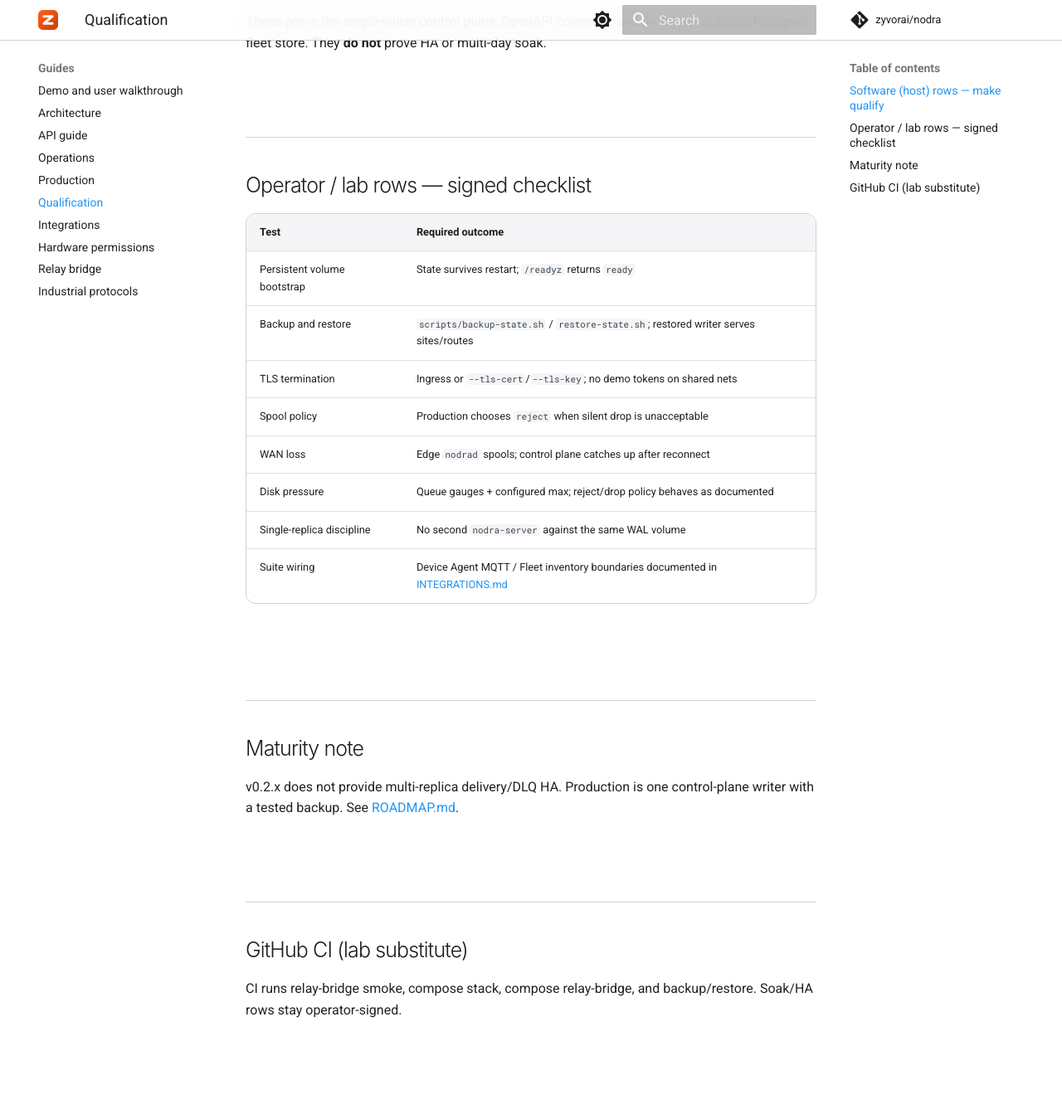
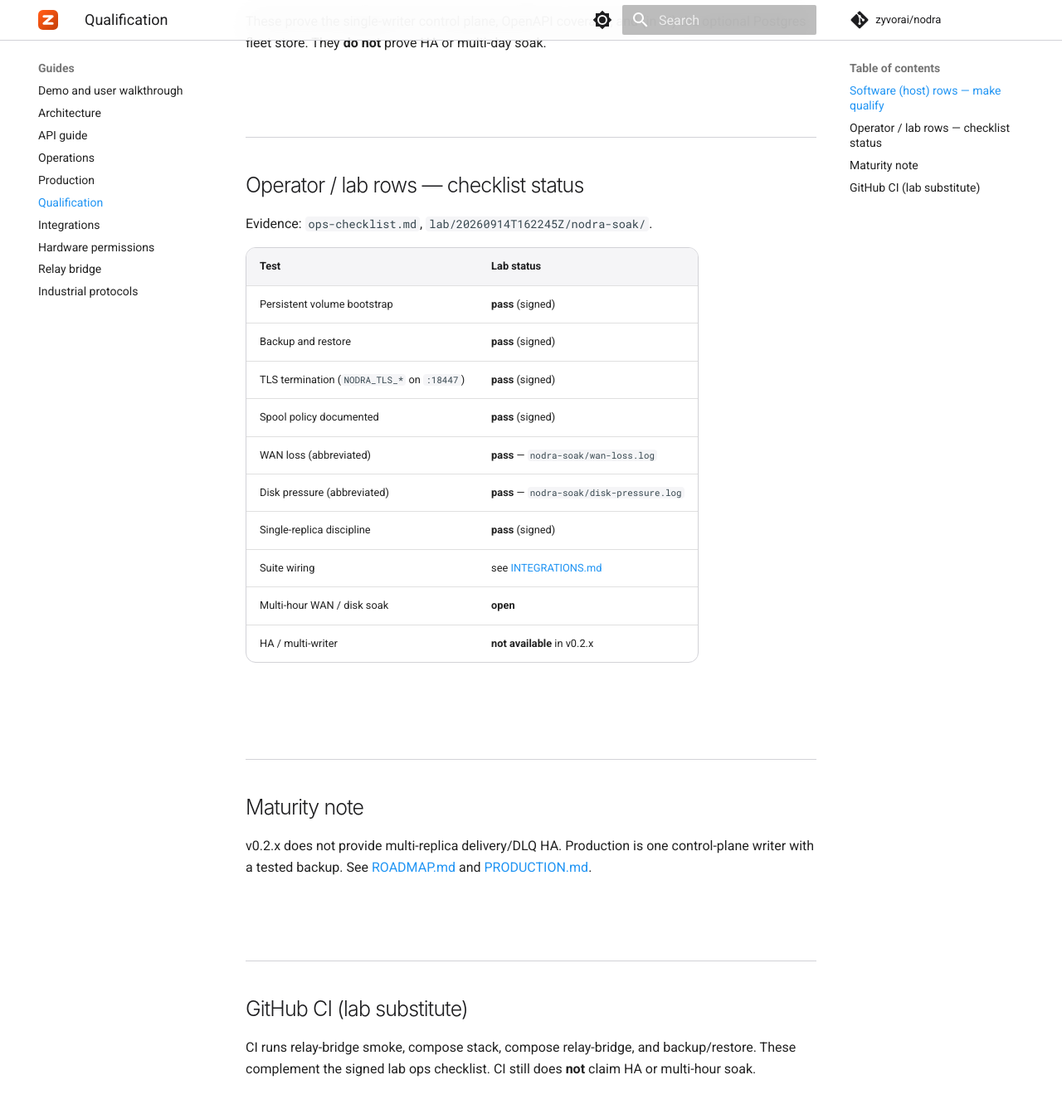
Before and after one commit to zyvorai/nodra, an MkDocs documentation site: the page built from docs/QUALIFICATION.md, in a window 1280 px wide and 1400 px high, scrolled down 1248 px. Shown: the top 1337 px of the window at 83% size. Built offline with MkDocs 1.6.1 and Material for MkDocs 9.7.7, drawn with Linux system fonts in a browser that asks for light colours; comment, search, counter and statistics services are not loaded; some of the changed text lies outside the part shown.

Commit message:
Docs: HTTPS and abbreviated WAN/disk signed; fix stale TLS note.

```diff
--- a/docs/QUALIFICATION.md
+++ b/docs/QUALIFICATION.md
@@ -4,9 +4,10 @@ hero:
   title: Production qualification matrix — Nodra
 ---
 
-Software rows are automated by `make qualify`. Multi-hour WAN-loss / disk-pressure
-soaks, HA claims, and signed backup/restore drills remain operator-recorded in
-[`evidence/qualification/ops-checklist.md`](https://github.com/zyvorai/nodra/blob/main/evidence/qualification/ops-checklist.md).
+Software rows are automated by `make qualify`. Lab ops for host `80.79.5.173`
+are **signed** in
+[`evidence/qualification/ops-checklist.md`](https://github.com/zyvorai/nodra/blob/main/evidence/qualification/ops-checklist.md)
+(backup/TLS/HTTPS `:18447`/abbreviated WAN+disk). Multi-hour soak and HA remain open.
 
 ## Software (host) rows — `make qualify`
 
@@ -24,24 +25,31 @@ soaks, HA claims, and signed backup/restore drills remain operator-recorded in
 These prove the single-writer control plane, OpenAPI coverage, and (in CI) the
 optional Postgres fleet store. They **do not** prove HA or multi-day soak.
 
-## Operator / lab rows — signed checklist
+## Operator / lab rows — checklist status
 
-| Test | Required outcome |
+Evidence: `ops-checklist.md`, `lab/20260914T162245Z/nodra-soak/`.
+
+| Test | Lab status |
 |---|---|
-| Persistent volume bootstrap | State survives restart; `/readyz` returns `ready` |
-| Backup and restore | `scripts/backup-state.sh` / `restore-state.sh`; restored writer serves sites/routes |
-| TLS termination | Ingress or `--tls-cert`/`--tls-key`; no demo tokens on shared nets |
-| Spool policy | Production chooses `reject` when silent drop is unacceptable |
-| WAN loss | Edge `nodrad` spools; control plane catches up after reconnect |
-| Disk pressure | Queue gauges + configured max; reject/drop policy behaves as documented |
-| Single-replica discipline | No second `nodra-server` against the same WAL volume |
-| Suite wiring | Device Agent MQTT / Fleet inventory boundaries documented in [INTEGRATIONS.md](INTEGRATIONS.md) |
+| Persistent volume bootstrap | **pass** (signed) |
+| Backup and restore | **pass** (signed) |
+| TLS termination (`NODRA_TLS_*` on `:18447`) | **pass** (signed) |
+| Spool policy documented | **pass** (signed) |
+| WAN loss (abbreviated) | **pass** — `nodra-soak/wan-loss.log` |
+| Disk pressure (abbreviated) | **pass** — `nodra-soak/disk-pressure.log` |
+| Single-replica discipline | **pass** (signed) |
+| Suite wiring | see [INTEGRATIONS.md](INTEGRATIONS.md) |
+| Multi-hour WAN / disk soak | **open** |
+| HA / multi-writer | **not available** in v0.2.x |
 
 ## Maturity note
 
 v0.2.x does not provide multi-replica delivery/DLQ HA. Production is one
-control-plane writer with a tested backup. See [ROADMAP.md](https://github.com/zyvorai/nodra/blob/main/ROADMAP.md).
+control-plane writer with a tested backup. See [ROADMAP.md](https://github.com/zyvorai/nodra/blob/main/ROADMAP.md)
+and [PRODUCTION.md](PRODUCTION.md).
 
 ## GitHub CI (lab substitute)
 
-CI runs relay-bridge smoke, compose stack, compose relay-bridge, and backup/restore. Soak/HA rows stay operator-signed.
+CI runs relay-bridge smoke, compose stack, compose relay-bridge, and backup/restore.
+These complement the signed lab ops checklist. CI still does **not** claim HA
+or multi-hour soak.
```
Also changed, not shown: CHANGELOG.md (+8 -2 lines), README.md (+1 -1 lines), docs/PRODUCTION.md (+7 -5 lines).
